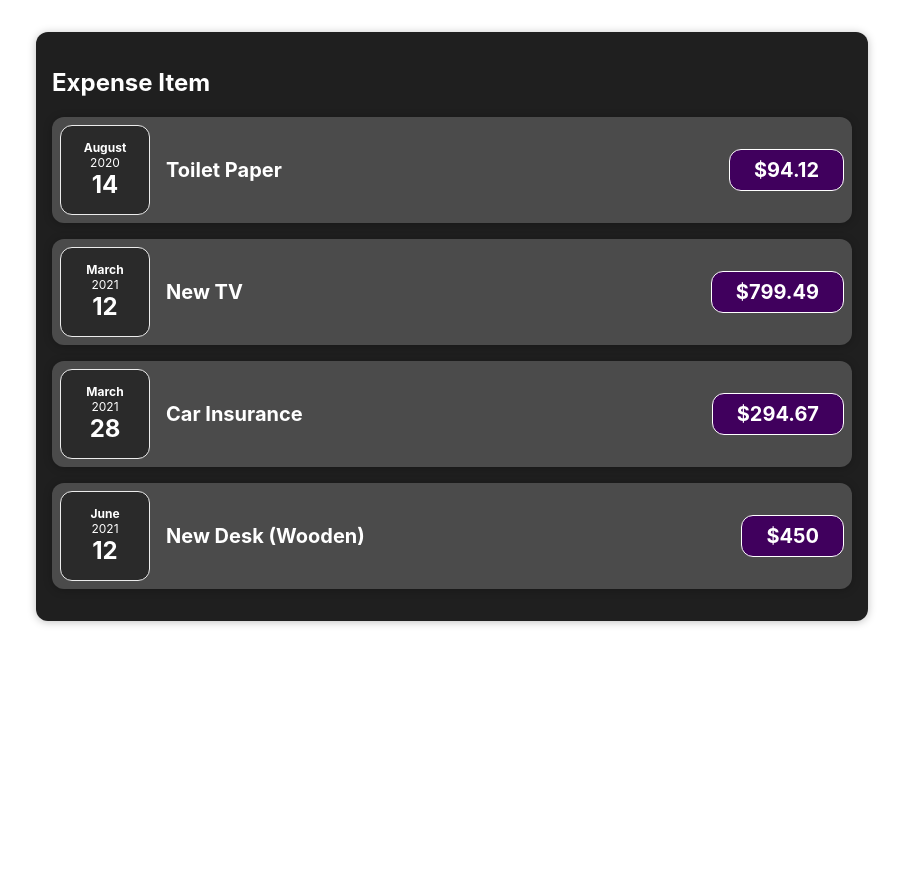
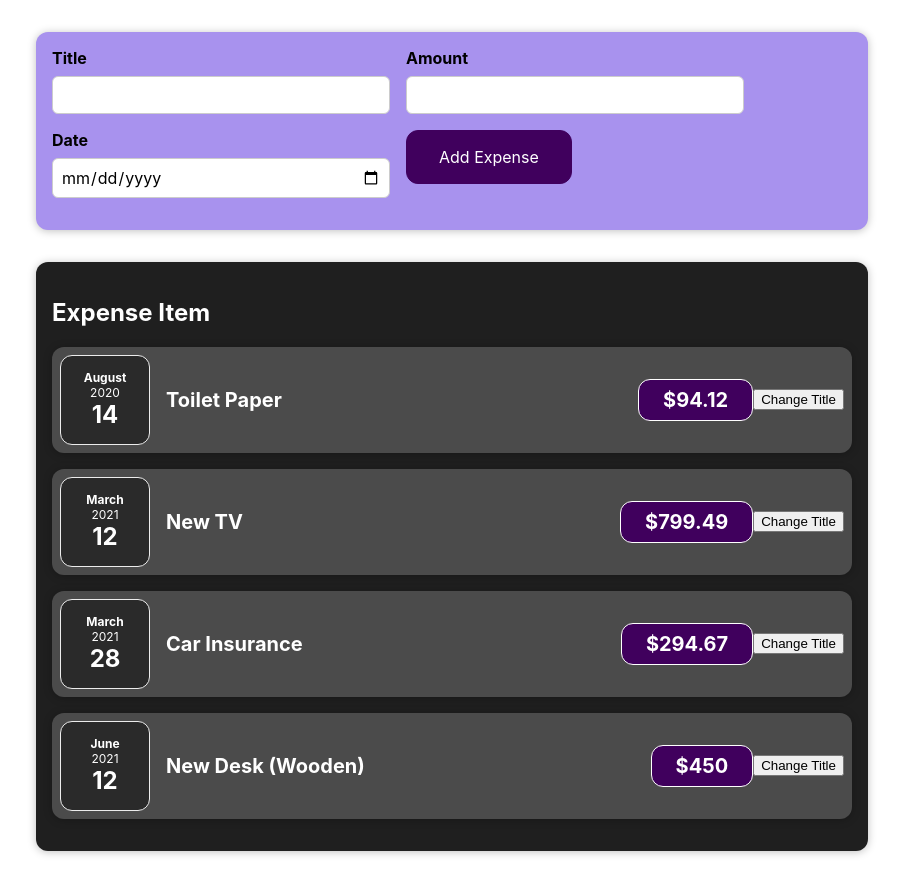
Before and after one commit to yessyprmtsr/first_app_reactjs, a React (Create React App) app: page / in a window 1280 px wide. Shown: the whole page, without its empty margins (188-1091 px from the left). Before the commit the page ends 800 px from the top, so only its background shows below. Built offline with nearby package versions, Linux system fonts and the light colour scheme.

Commit message:
form expense

```diff
--- a/src/App.js
+++ b/src/App.js
@@ -1,6 +1,6 @@
 import Expense from "./components/Expenses/Expense";
-
-function App() {
+import NewExpense from "./components/NewExpense/NewExpense";
+const App = () => {
   const expenses = [
     {
       id: "e1",
@@ -25,6 +25,7 @@ function App() {
 
   return (
     <div>
+      <NewExpense />
       <Expense items={expenses} />
     </div>
   );
--- a/src/components/Expenses/ExpenseItem.js
+++ b/src/components/Expenses/ExpenseItem.js
@@ -1,17 +1,27 @@
+
+import React, {useState} from "react";
 import ExpenseDate from "./ExpenseDate";
 import "../UI/ExpenseItem.css";
 import Card from "./Card";
 
 function ExpenseItem(props) {
+const [title, setTitle] = useState(props.title);
+
+const clickHandler = () => {
+  setTitle('Updated');
+};
   return (
     <Card className="expense-item">
       <ExpenseDate date={props.date} />
       <div className="expense-item__description">
-        <h2>{props.title}</h2>
+        <h2>{title}</h2>
         <div className="expense-item__price">${props.amount}</div>
       </div>
+      <button onClick={clickHandler}>Change Title</button>
     </Card>
   );
 }
 
+
+
 export default ExpenseItem;
--- /dev/null
+++ b/src/components/NewExpense/ExpenseFrom.js
@@ -0,0 +1,28 @@
+
+import React from "react";
+import "../UI/ExpensesForm.css";
+const ExpenseForm = () => {
+    return (
+      <form>
+        <div className="new-expense__controls">
+          <div className="new-expense__control">
+            <label>Title</label>
+            <input type="text"></input>
+          </div>
+          <div className="new-expense__control">
+            <label>Amount</label>
+            <input type="number" min="0.01" step="0.01"></input>
+          </div>
+          <div className="new-expense__control">
+            <label>Date</label>
+            <input type="date" min="2019-01-01" max="2022-12-31"></input>
+          </div>
+          <div className="new-expense__control">
+           <button type="submit">Add Expense</button>
+          </div>
+        </div>
+      </form>
+    );
+};
+
+export default ExpenseForm;
--- /dev/null
+++ b/src/components/NewExpense/NewExpense.js
@@ -0,0 +1,13 @@
+import React from "react";
+import '../UI/NewExpense.css';
+import ExpenseForm from "./ExpenseFrom";
+
+const NewExpense = () => {
+    return (
+      <div className="new-expense">
+        <ExpenseForm />
+      </div>
+    );
+};
+
+export default NewExpense;
--- /dev/null
+++ b/src/components/UI/ExpensesForm.css
@@ -0,0 +1,26 @@
+.new-expense__controls {
+  display: flex;
+  flex-wrap: wrap;
+  gap: 1rem;
+  margin-bottom: 1rem;
+  text-align: left;
+}
+
+.new-expense__control label {
+  font-weight: bold;
+  margin-bottom: 0.5rem;
+  display: block;
+}
+
+.new-expense__control input {
+  font: inherit;
+  padding: 0.5rem;
+  border-radius: 6px;
+  border: 1px solid #ccc;
+  width: 20rem;
+  max-width: 100%;
+}
+
+.new-expense__actions {
+  text-align: right;
+}
--- /dev/null
+++ b/src/components/UI/NewExpense.css
@@ -0,0 +1,38 @@
+.new-expense {
+  background-color: #a892ee;
+  padding: 1rem;
+  margin: 2rem auto;
+  width: 50rem;
+  max-width: 95%;
+  border-radius: 12px;
+  text-align: center;
+  box-shadow: 0 1px 8px rgba(0, 0, 0, 0.25);
+}
+
+.new-expense button {
+  font: inherit;
+  cursor: pointer;
+  padding: 1rem 2rem;
+  border: 1px solid #40005d;
+  background-color: #40005d;
+  color: white;
+  border-radius: 12px;
+  margin-right: 1rem;
+}
+
+.new-expense button:hover,
+.new-expense button:active {
+  background-color: #510674;
+  border-color: #510674;
+}
+
+.new-expense button.alternative {
+  color: #220131;
+  border-color: transparent;
+  background-color: transparent;
+}
+
+.new-expense button.alternative:hover,
+.new-expense button.alternative:active {
+  background-color: #ddb3f8;
+}
```
